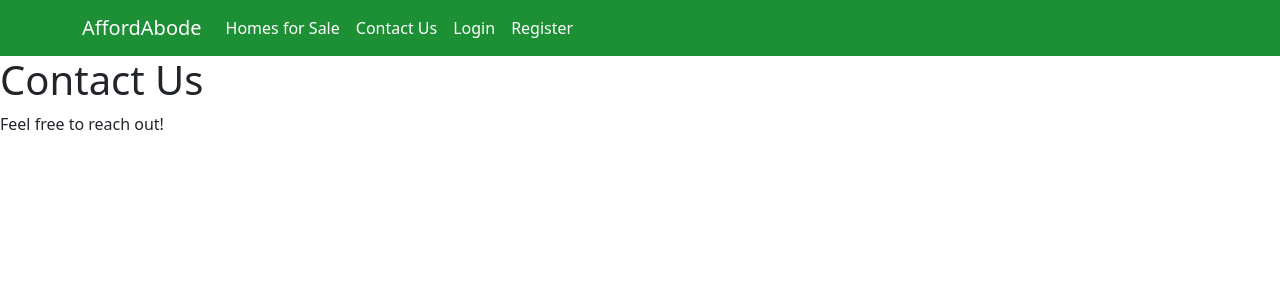
After one commit to AaryanAn/AffordAbodes, a Django app: page /accounts/contact/ in a window 1280 px wide. The commit adds this page. Shown: the top 300 px of the page. Run offline with Django 4.2, Linux system fonts and the light colour scheme.

```diff
--- a/accounts/urls.py
+++ b/accounts/urls.py
@@ -10,4 +10,6 @@ urlpatterns = [
     path('password_reset_done/', auth_views.PasswordResetDoneView.as_view(), name='password_reset_done'),
     path('reset/<uidb64>/<token>/', auth_views.PasswordResetConfirmView.as_view(), name='password_reset_confirm'),
     path('password_reset_complete/', auth_views.PasswordResetCompleteView.as_view(), name='password_reset_complete'),
+    path('contact/', views.ContactView.as_view(), name='contact'),
+
 ]
--- a/accounts/views.py
+++ b/accounts/views.py
@@ -1,6 +1,7 @@
 from django.contrib.auth import login
 from django.shortcuts import render, redirect
 from .forms import CustomUserCreationForm
+from django.views.generic import TemplateView
 
 def register(request):
     if request.method == 'POST':
@@ -12,3 +13,6 @@ def register(request):
     else:
         form = CustomUserCreationForm()
     return render(request, 'registration/register.html', {'form': form})
+
+class ContactView(TemplateView):
+    template_name = 'contact.html'
--- a/pages/base.html
+++ b/templates/base.html
@@ -31,6 +31,9 @@
                     <li class="nav-item">
                         <a class="nav-link" href="{% url 'product_list' %}">Homes for Sale</a>
                     </li>
+                    <li class="nav-item">
+                        <a class="nav-link" href="{% url 'contact' %}">Contact Us</a>
+                    </li>
                     {% if user.is_authenticated %}
                         <li class="nav-item">
                             <a class="nav-link" href="{% url 'logout' %}">Logout</a>
--- /dev/null
+++ b/templates/contact.html
@@ -0,0 +1,7 @@
+{% extends 'base.html' %}
+
+{% block content %}
+<h1>Contact Us</h1>
+<p>Feel free to reach out!</p>
+<!-- You can add a contact form or more content here -->
+{% endblock %}
```
Also changed, not shown: pages/faq.html (deleted), templates/faq.html (added), templates/home.html (renamed from pages/home.html), templates/logout.html (renamed from pages/logout.html), templates/product_detail.html (renamed from pages/product_detail.html), templates/product_list.html (renamed from pages/product_list.html), templates/registration/login.html (renamed from pages/registration/login.html), templates/registration/register.html (renamed from pages/registration/register.html).
